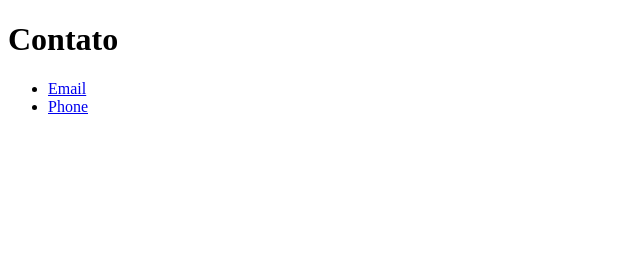
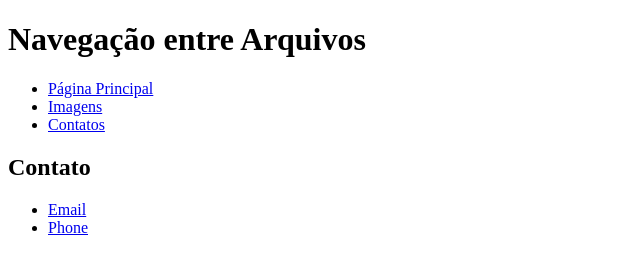
Before and after one commit to Rlps90/navegacaoArquivos, a plain HTML site: page contact.html in a window 1280 px wide. Shown: the whole page, without its empty margins (0-640 px from the left). Drawn offline with Linux system fonts and the light colour scheme.

Commit message:
fixed hyperlinks
fixed issue so they redirect to correct address

```diff
--- a/contact.html
+++ b/contact.html
@@ -7,7 +7,18 @@
     <title>Contatos</title>
 </head>
 <body>
-    <h1>Contato</h1>
+    <h1>Navegação entre Arquivos</h1>
+    <nav>
+        <ul>
+            <li><a href="index.html" target="_blank" rel="noopener noreferrer">Página Principal</a>
+            </li>
+            <li><a href="../navegacaoArquivos/files/images.html" target="_blank" rel="noopener noreferrer">Imagens</a>
+            </li>
+            <li><a href="../navegacaoArquivos/contact.html" target="_blank" rel="noopener noreferrer">Contatos</a></li>
+        </ul>
+    </nav>
+
+    <h2>Contato</h2>
     <ul>
         <li><a href="mailto:xxxxxx@gmail.com">Email</a></li>
         <li><a href="tel:+5511891329863219">Phone</a></li>
```
Also changed, not shown: files/images.html (+12 -1 lines), index.html (+2 -2 lines).
